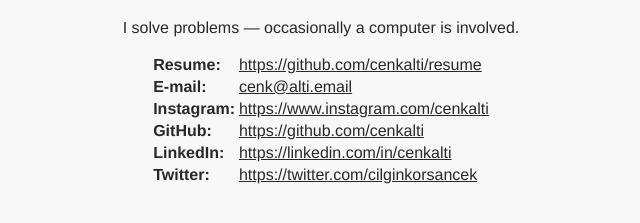
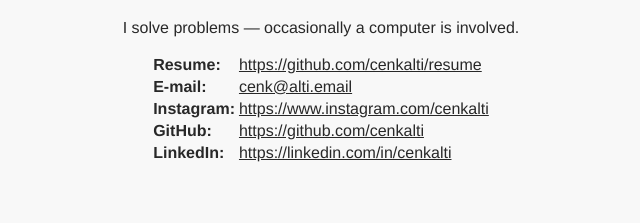
Before and after one commit to cenkalti/cenkalti.com, a plain HTML site: page index.html in a window 1280 px wide. Shown: the part 67-290 px from the top of the page, without its empty margins (319-959 px from the left). Drawn offline with Linux system fonts and the light colour scheme.

Commit message:
remove twitter link

```diff
--- a/index.html
+++ b/index.html
@@ -80,12 +80,6 @@
                 <a href="https://linkedin.com/in/cenkalti">https://linkedin.com/in/cenkalti</a>
             </td>
         </tr>
-        <tr>
-            <td>Twitter</td>
-            <td>
-                <a href="https://twitter.com/cilginkorsancek">https://twitter.com/cilginkorsancek</a>
-            </td>
-        </tr>
     </table>
 
     <script type="text/javascript">
```
